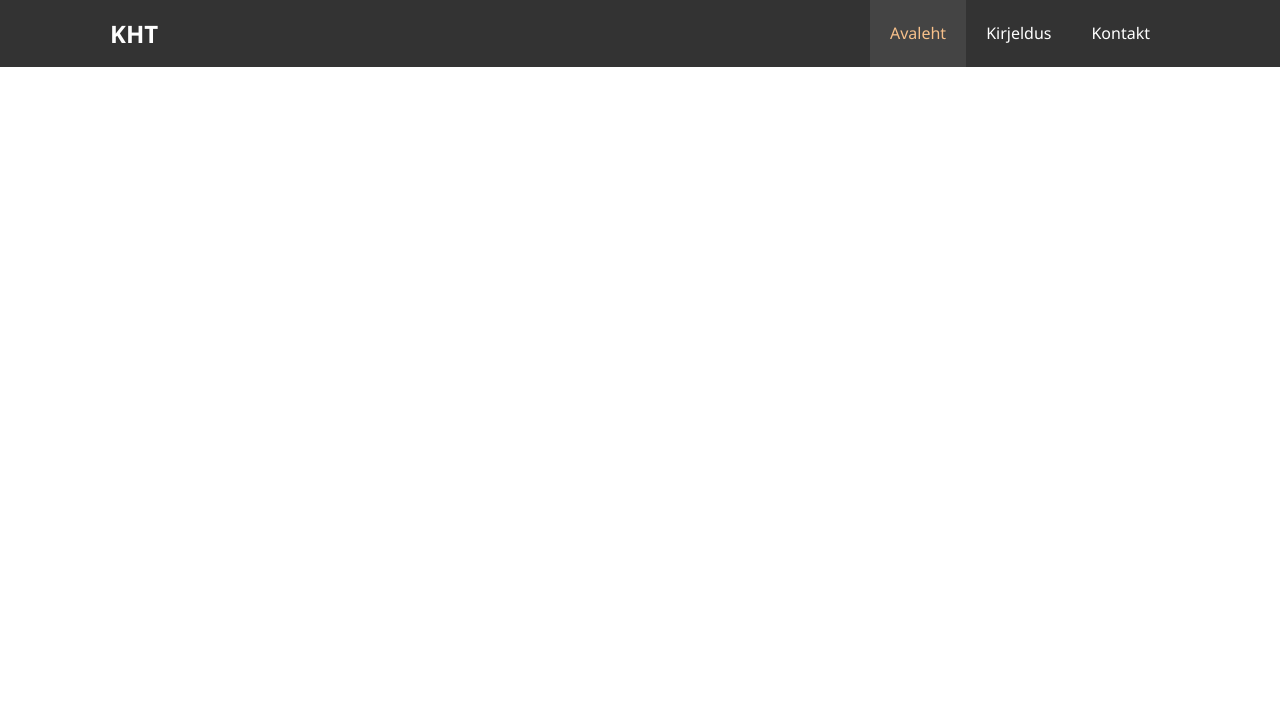
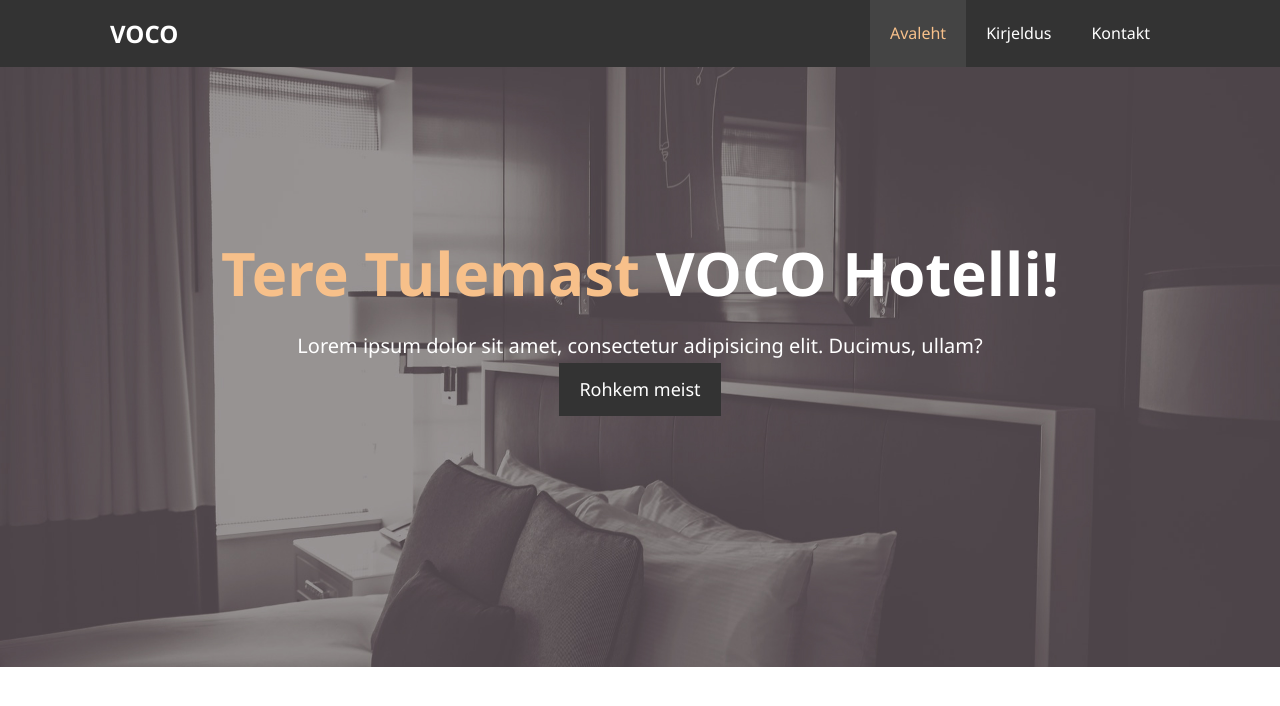
Before and after one commit to 111markus/mitmeleheline_HTML_CSS, a plain HTML site: page index.html in a window 1280 px wide. Drawn offline with Linux system fonts and the light colour scheme.

Commit message:
Tegin 4nda ära, alustan 5ndaga kodus

```diff
--- a/css/style.css
+++ b/css/style.css
@@ -24,6 +24,25 @@ h1 {
   max-width: 1100px;
   padding: 0 20px;
   overflow: auto;
+}
+
+.text-primary {
+  color: #f7c08a;
+}
+
+.btn {
+  display: inline-block;
+  font-size: 18px;
+  background: #333;
+  color: #fff;
+  padding: 13px 20px;
+  border: none;
+  cursor: pointer;
+}
+
+.btn:hover {
+  background: #f7c08a;
+  color: #333;
 }
 
 #navbar {
@@ -61,3 +80,24 @@ h1 {
   padding-top: 20px;
   float: left;
 }
+
+#showcase {
+  background: url("../img/showcase.jpg") no-repeat center center/cover;
+  height: 600px;
+}
+
+#showcase .showcase-content {
+  color: #fff;
+  text-align: center;
+  padding-top: 170px;
+}
+
+#showcase .showcase-content h1 {
+  font-size: 60px;
+  line-height: 1.2em;
+}
+
+#showcase .showcase-content p {
+  font-size: 20px;
+  line-height: 1.7em;
+}
--- a/index.html
+++ b/index.html
@@ -11,7 +11,7 @@
     <header>
       <nav id="navbar">
         <div class="container">
-          <h1><a href="index.html">KHT</a></h1>
+          <h1><a href="index.html">VOCO</a></h1>
           <ul>
             <li><a class="current" href="index.html">Avaleht</a></li>
             <li><a href="about.html">Kirjeldus</a></li>
@@ -19,6 +19,21 @@
           </ul>
         </div>
       </nav>
+
+      <div id="showcase">
+        <div class="container">
+          <div class="showcase-content">
+            <h1>
+              <span class="text-primary">Tere Tulemast</span> VOCO Hotelli!
+            </h1>
+            <p>
+              Lorem ipsum dolor sit amet, consectetur adipisicing elit. Ducimus,
+              ullam?
+            </p>
+            <a class="btn" href="about.html">Rohkem meist</a>
+          </div>
+        </div>
+      </div>
     </header>
   </body>
 </html>
```
Also changed, not shown: about.html (+1 -1 lines), contact.html (+1 -1 lines).
